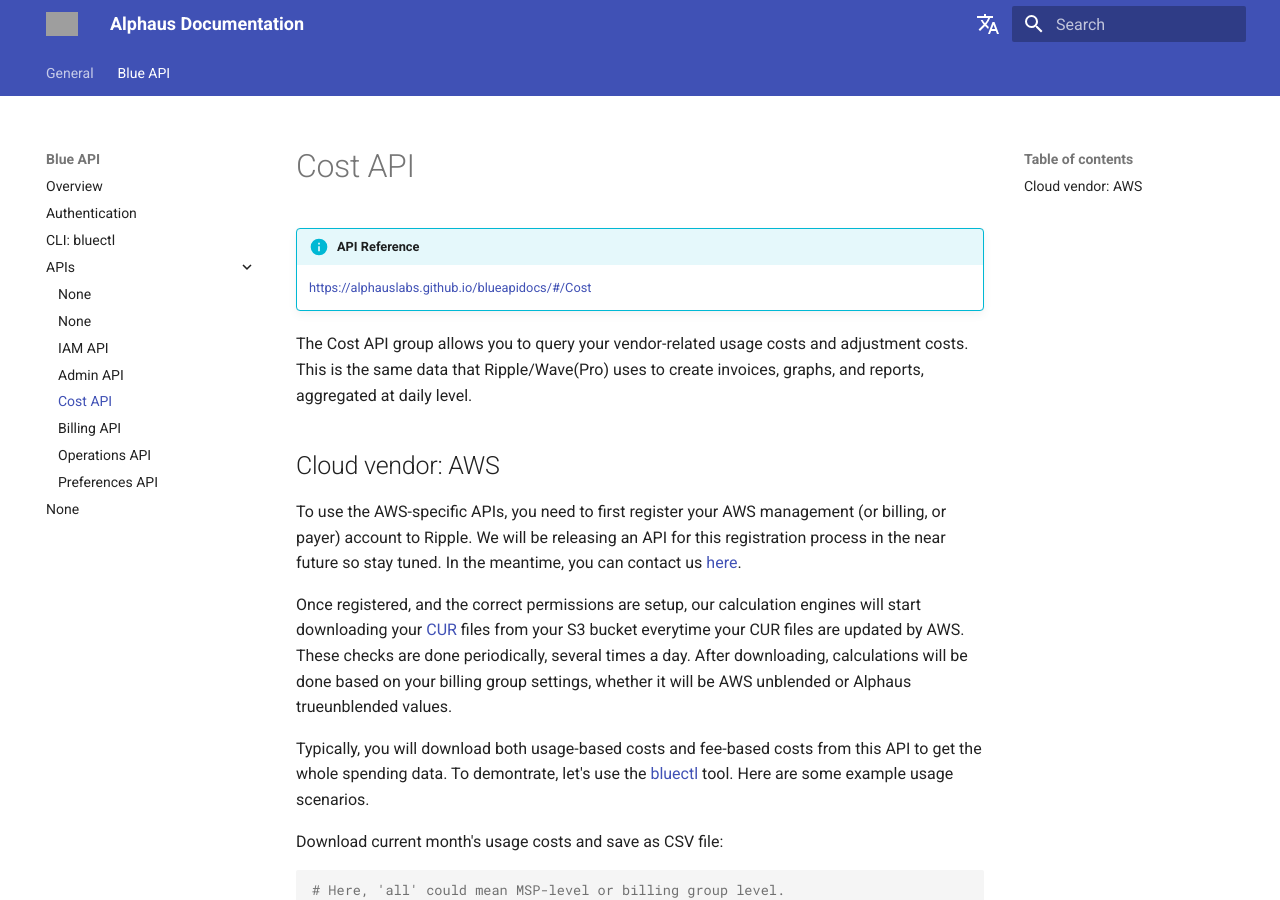
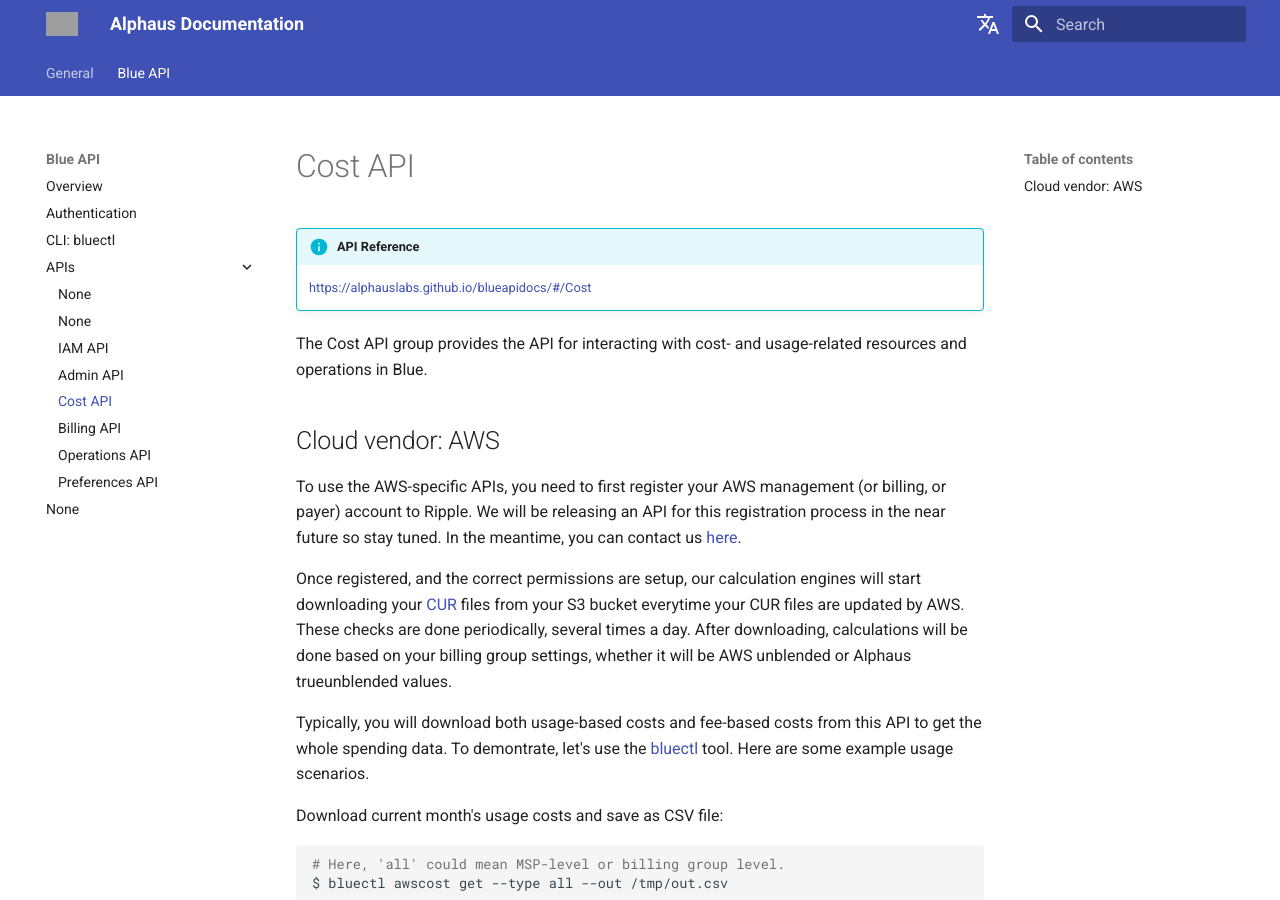
Before and after one commit to alphauslabs/tmpdocs, an MkDocs documentation site: the page built from docs/blueapi/apis/cost.md, in a window 1280 px wide and 900 px high. Built offline with MkDocs 1.6.1 and Material for MkDocs 9.7.7, drawn with Linux system fonts in a browser that asks for light colours; comment, search, counter and statistics services are not loaded; grey boxes are pictures that could not be loaded.

Commit message:
chore: overview docs

```diff
--- a/docs/blueapi/apis/cost.md
+++ b/docs/blueapi/apis/cost.md
@@ -3,7 +3,7 @@
 !!! info "API Reference"
     [https://alphauslabs.github.io/blueapidocs/#/Cost](https://alphauslabs.github.io/blueapidocs/#/Cost)
 
-The Cost API group allows you to query your vendor-related usage costs and adjustment costs. This is the same data that Ripple/Wave(Pro) uses to create invoices, graphs, and reports, aggregated at daily level.
+The Cost API group provides the API for interacting with cost- and usage-related resources and operations in Blue.
 
 ## Cloud vendor: AWS
 
```
